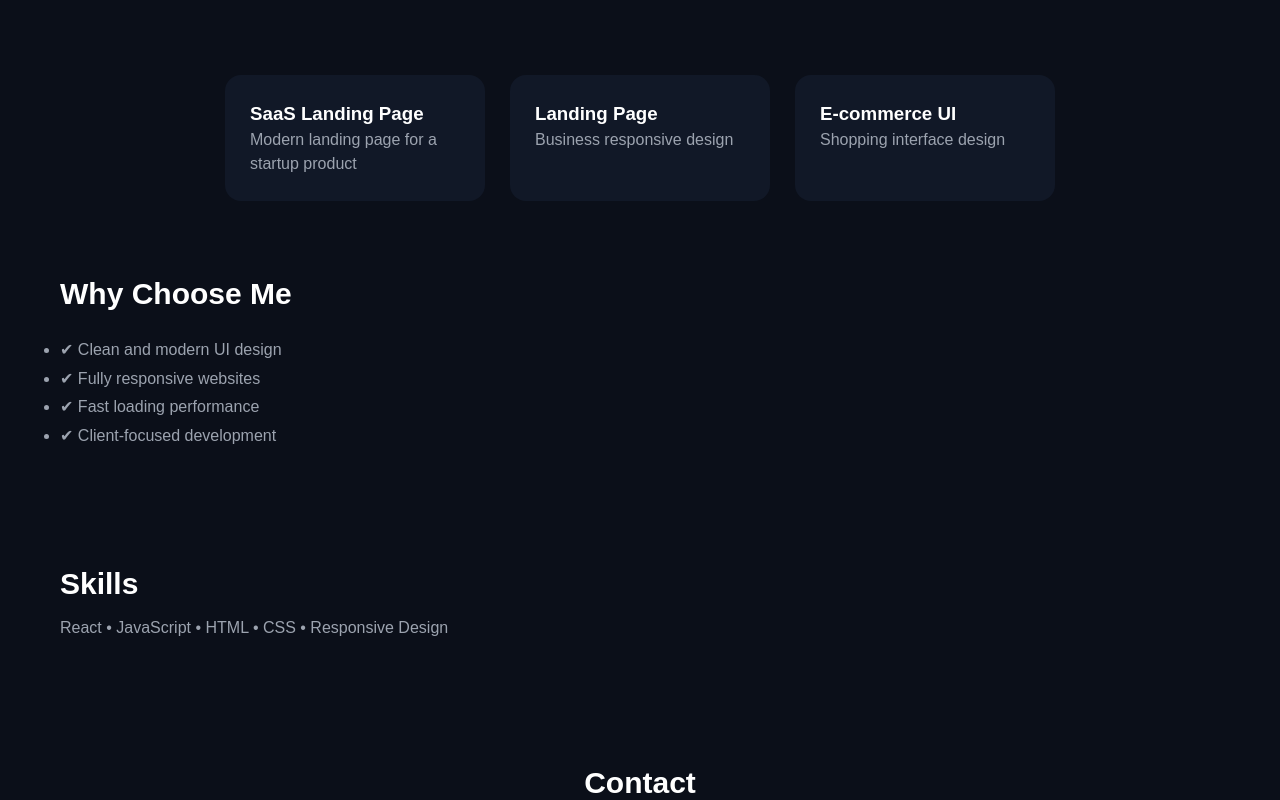
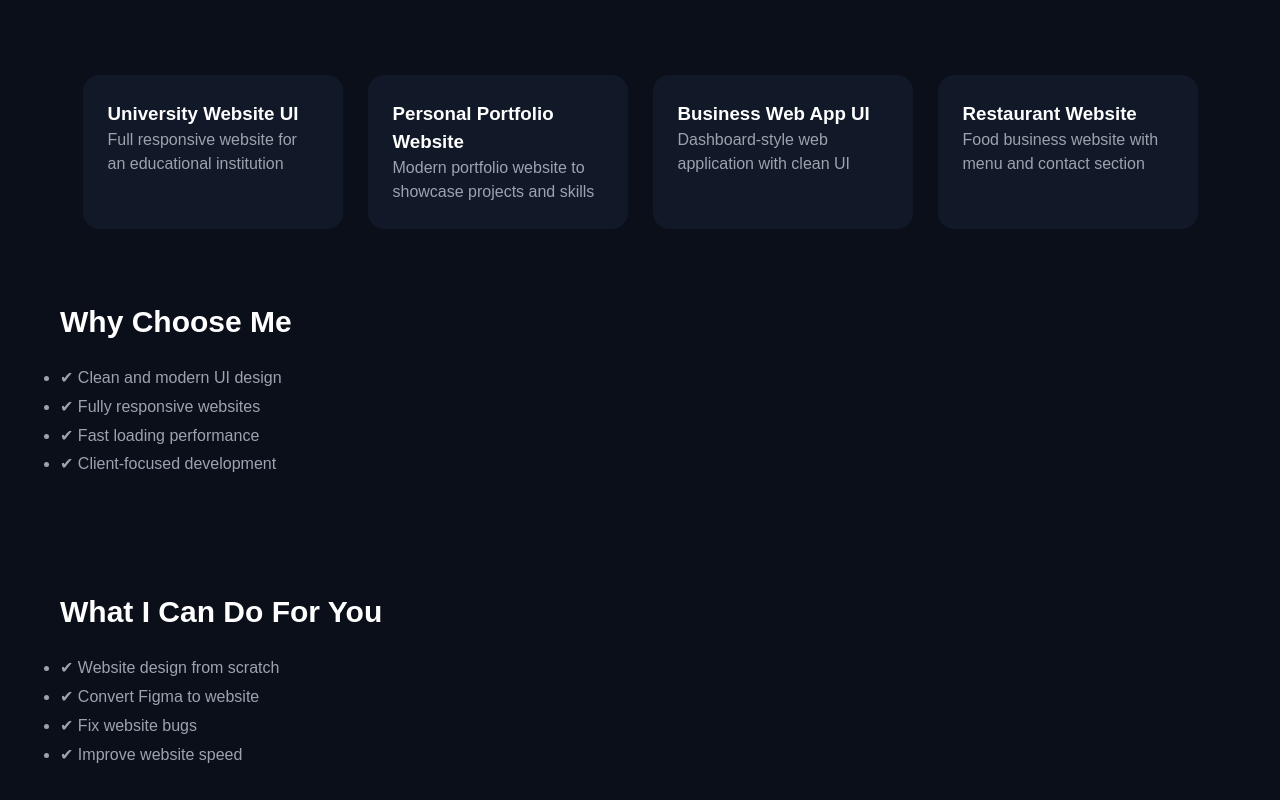
Before and after one commit to WHITEDEVILdn/Personal-Portfolio-Website, a React (Vite) app in the folder portfolio/: page / in a window 1280 px wide. Shown: the part 460-1260 px from the top of the page. Built offline with nearby package versions, Linux system fonts and the light colour scheme.

Commit message:
improved portfolio

```diff
--- a/portfolio/src/App.jsx
+++ b/portfolio/src/App.jsx
@@ -28,7 +28,7 @@ function App() {
           </h1>
 
           <p style={{ marginTop: "10px", color: "#9ca3af" }}>
-            I build fast, responsive & modern web experiences
+            I help businesses build fast, modern & conversion-focused websites
           </p>
 
           <p style={{
@@ -49,8 +49,7 @@ function App() {
                 borderRadius: "10px",
                 marginRight: "10px",
                 border: "none",
-                cursor: "pointer",
-                transition: "0.3s"
+                cursor: "pointer"
               }}>
                 Hire Me
               </button>
@@ -62,8 +61,7 @@ function App() {
               borderRadius: "10px",
               background: "transparent",
               color: "white",
-              cursor: "pointer",
-              transition: "0.3s"
+              cursor: "pointer"
             }}>
               View Projects
             </button>
@@ -79,25 +77,31 @@ function App() {
           flexWrap: "wrap"
         }}>
 
-          {/* CARD */}
           <div style={cardStyle}>
-            <h3>SaaS Landing Page</h3>
+            <h3>University Website UI</h3>
             <p style={{ color: "#9ca3af" }}>
-              Modern landing page for a startup product
+              Full responsive website for an educational institution
             </p>
           </div>
 
           <div style={cardStyle}>
-            <h3>Landing Page</h3>
+            <h3>Personal Portfolio Website</h3>
             <p style={{ color: "#9ca3af" }}>
-              Business responsive design
+              Modern portfolio website to showcase projects and skills
             </p>
           </div>
 
           <div style={cardStyle}>
-            <h3>E-commerce UI</h3>
+            <h3>Business Web App UI</h3>
             <p style={{ color: "#9ca3af" }}>
-              Shopping interface design
+              Dashboard-style web application with clean UI
+            </p>
+          </div>
+
+          <div style={cardStyle}>
+            <h3>Restaurant Website</h3>
+            <p style={{ color: "#9ca3af" }}>
+              Food business website with menu and contact section
             </p>
           </div>
 
@@ -112,6 +116,18 @@ function App() {
             <li>✔ Fully responsive websites</li>
             <li>✔ Fast loading performance</li>
             <li>✔ Client-focused development</li>
+          </ul>
+        </div>
+
+        {/* WHAT I CAN DO */}
+        <div style={{ padding: "40px 0" }}>
+          <h2 style={{ fontSize: "30px" }}>What I Can Do For You</h2>
+
+          <ul style={{ marginTop: "20px", color: "#9ca3af", lineHeight: "1.8" }}>
+            <li>✔ Website design from scratch</li>
+            <li>✔ Convert Figma to website</li>
+            <li>✔ Fix website bugs</li>
+            <li>✔ Improve website speed</li>
           </ul>
         </div>
 
@@ -136,26 +152,14 @@ function App() {
   );
 }
 
-/* PREMIUM CARD STYLE */
+/* CARD STYLE */
 const cardStyle = {
   background: "#111827",
   padding: "25px",
   borderRadius: "16px",
   width: "260px",
   cursor: "pointer",
-  transition: "0.3s",
-  boxShadow: "0 0 0 transparent"
-};
-
-/* HOVER EFFECT (JS WAY) */
-cardStyle.onMouseEnter = (e) => {
-  e.currentTarget.style.transform = "translateY(-8px)";
-  e.currentTarget.style.boxShadow = "0 10px 30px rgba(0,0,0,0.4)";
-};
-
-cardStyle.onMouseLeave = (e) => {
-  e.currentTarget.style.transform = "translateY(0)";
-  e.currentTarget.style.boxShadow = "none";
+  transition: "0.3s"
 };
 
 export default App;
```
